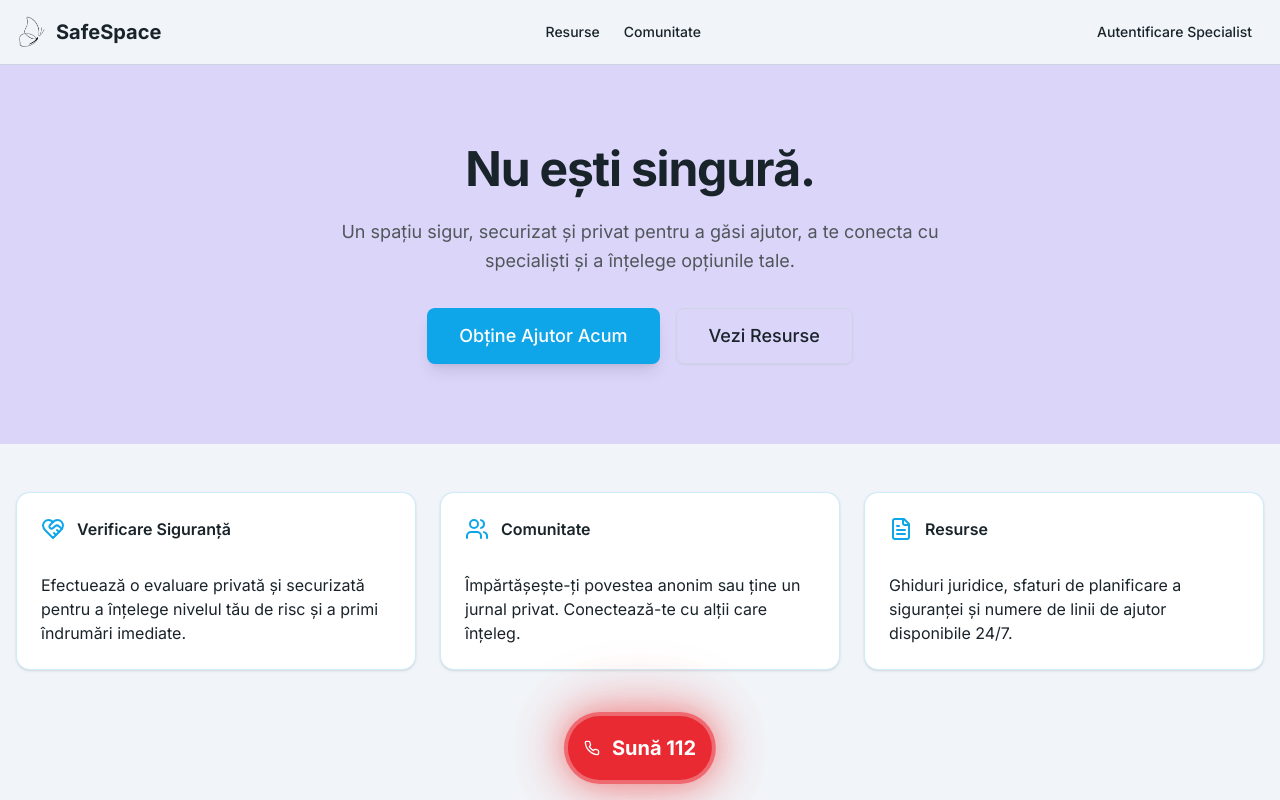
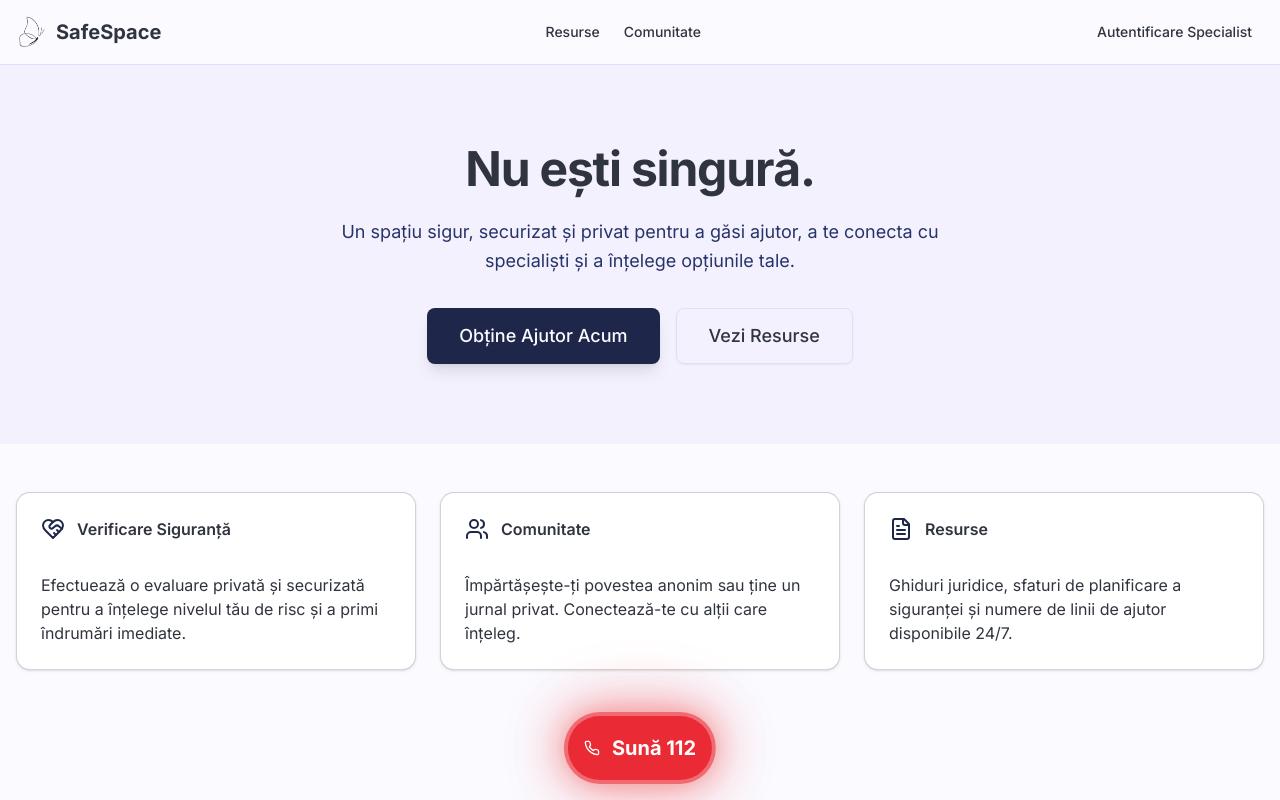
Before and after one commit to georgebrata/safe-space, a Next.js app: page / in a window 1280 px wide. Shown: the top 800 px of the page. Built offline with nearby package versions, Linux system fonts and the light colour scheme.

Commit message:
correct color scheme 👌

```diff
--- a/app/community/page.tsx
+++ b/app/community/page.tsx
@@ -43,7 +43,7 @@ export default function CommunityPage() {
     <div className="min-h-screen bg-background pb-20">
       <div className="container mx-auto max-w-2xl px-4 py-6 space-y-6">
         <div className="flex items-center justify-between">
-          <h1 className="text-2xl font-bold">Comunitate</h1>
+          <h1 className="text-2xl font-bold">{filter === "private" ? "Jurnal privat" : "Comunitate"}</h1>
           <div className="flex gap-2 bg-secondary/50 p-1 rounded-lg">
             <Button
               variant={filter === "all" ? "default" : "ghost"}
--- a/app/globals.css
+++ b/app/globals.css
@@ -14,39 +14,46 @@
   --slate-medium: #cbd5e1;
   --slate-dark: #475569;
 
-  --background: var(--slate-light);
-  --foreground: oklch(0.25 0.02 240);
+  /* New color scheme */
+  --jet-black: #30343f;
+  --ghost-white: #fafaff;
+  --periwinkle: #e4d9ff;
+  --twilight-indigo: #273469;
+  --space-indigo: #1e2749;
+
+  --background: var(--ghost-white);
+  --foreground: var(--jet-black);
   --card: oklch(1 0 0);
-  --card-foreground: oklch(0.25 0.02 240);
+  --card-foreground: var(--jet-black);
   --popover: oklch(1 0 0);
-  --popover-foreground: oklch(0.25 0.02 240);
-  --primary: var(--ocean-deep);
-  --primary-foreground: oklch(0.99 0 0);
-  --secondary: var(--lavender-dream);
-  --secondary-foreground: oklch(0.99 0 0);
-  --muted: var(--slate-medium);
-  --muted-foreground: oklch(0.45 0.01 240);
-  --accent: var(--warm-amber);
-  --accent-foreground: oklch(0.99 0 0);
+  --popover-foreground: var(--jet-black);
+  --primary: var(--space-indigo);
+  --primary-foreground: var(--ghost-white);
+  --secondary: var(--periwinkle);
+  --secondary-foreground: var(--space-indigo);
+  --muted: var(--periwinkle);
+  --muted-foreground: var(--twilight-indigo);
+  --accent: var(--twilight-indigo);
+  --accent-foreground: var(--ghost-white);
   --destructive: oklch(0.577 0.245 27.325);
-  --destructive-foreground: oklch(0.99 0 0);
-  --border: var(--slate-medium);
-  --input: var(--slate-medium);
-  --ring: var(--ocean-deep);
+  --destructive-foreground: var(--ghost-white);
+  --border: var(--periwinkle);
+  --input: var(--periwinkle);
+  --ring: var(--space-indigo);
   --chart-1: var(--ocean-deep);
   --chart-2: var(--lavender-dream);
   --chart-3: var(--warm-amber);
   --chart-4: var(--sage-green);
   --chart-5: var(--sky-blue);
   --radius: 0.625rem;
-  --sidebar: var(--slate-light);
-  --sidebar-foreground: oklch(0.25 0.02 240);
-  --sidebar-primary: var(--ocean-deep);
-  --sidebar-primary-foreground: oklch(0.99 0 0);
-  --sidebar-accent: var(--lavender-dream);
-  --sidebar-accent-foreground: oklch(0.99 0 0);
-  --sidebar-border: var(--slate-medium);
-  --sidebar-ring: var(--ocean-deep);
+  --sidebar: var(--ghost-white);
+  --sidebar-foreground: var(--jet-black);
+  --sidebar-primary: var(--space-indigo);
+  --sidebar-primary-foreground: var(--ghost-white);
+  --sidebar-accent: var(--periwinkle);
+  --sidebar-accent-foreground: var(--space-indigo);
+  --sidebar-border: var(--periwinkle);
+  --sidebar-ring: var(--space-indigo);
 }
 
 .dark {
@@ -60,38 +67,45 @@
   --slate-medium: oklch(0.25 0.01 240);
   --slate-dark: oklch(0.65 0.01 240);
 
-  --background: var(--slate-light);
-  --foreground: oklch(0.95 0.01 240);
-  --card: oklch(0.18 0.01 240);
-  --card-foreground: oklch(0.95 0.01 240);
-  --popover: oklch(0.18 0.01 240);
-  --popover-foreground: oklch(0.95 0.01 240);
-  --primary: var(--ocean-deep);
-  --primary-foreground: oklch(0.15 0.01 240);
-  --secondary: var(--lavender-dream);
-  --secondary-foreground: oklch(0.15 0.01 240);
-  --muted: var(--slate-medium);
-  --muted-foreground: oklch(0.65 0.01 240);
-  --accent: var(--warm-amber);
-  --accent-foreground: oklch(0.15 0.01 240);
+  /* Dark mode variants - new color scheme */
+  --jet-black: #1a1d24;
+  --ghost-white: #e8e8f0;
+  --periwinkle: #c4b0ff;
+  --twilight-indigo: #3d4a7a;
+  --space-indigo: #2a3a5c;
+
+  --background: var(--space-indigo);
+  --foreground: var(--ghost-white);
+  --card: var(--twilight-indigo);
+  --card-foreground: var(--ghost-white);
+  --popover: var(--twilight-indigo);
+  --popover-foreground: var(--ghost-white);
+  --primary: var(--periwinkle);
+  --primary-foreground: var(--space-indigo);
+  --secondary: var(--twilight-indigo);
+  --secondary-foreground: var(--ghost-white);
+  --muted: var(--twilight-indigo);
+  --muted-foreground: var(--periwinkle);
+  --accent: var(--periwinkle);
+  --accent-foreground: var(--space-indigo);
   --destructive: oklch(0.55 0.2 20);
-  --destructive-foreground: oklch(0.95 0.01 240);
-  --border: var(--slate-medium);
-  --input: var(--slate-medium);
-  --ring: var(--ocean-deep);
+  --destructive-foreground: var(--ghost-white);
+  --border: var(--twilight-indigo);
+  --input: var(--twilight-indigo);
+  --ring: var(--periwinkle);
   --chart-1: var(--ocean-deep);
   --chart-2: var(--lavender-dream);
   --chart-3: var(--warm-amber);
   --chart-4: var(--sage-green);
   --chart-5: var(--sky-blue);
-  --sidebar: var(--slate-light);
-  --sidebar-foreground: oklch(0.95 0.01 240);
-  --sidebar-primary: var(--ocean-deep);
-  --sidebar-primary-foreground: oklch(0.15 0.01 240);
-  --sidebar-accent: var(--lavender-dream);
-  --sidebar-accent-foreground: oklch(0.15 0.01 240);
-  --sidebar-border: var(--slate-medium);
-  --sidebar-ring: var(--ocean-deep);
+  --sidebar: var(--space-indigo);
+  --sidebar-foreground: var(--ghost-white);
+  --sidebar-primary: var(--periwinkle);
+  --sidebar-primary-foreground: var(--space-indigo);
+  --sidebar-accent: var(--twilight-indigo);
+  --sidebar-accent-foreground: var(--ghost-white);
+  --sidebar-border: var(--twilight-indigo);
+  --sidebar-ring: var(--periwinkle);
 }
 
 @theme inline {
@@ -105,6 +119,11 @@
   --color-slate-light: var(--slate-light);
   --color-slate-medium: var(--slate-medium);
   --color-slate-dark: var(--slate-dark);
+  --color-jet-black: var(--jet-black);
+  --color-ghost-white: var(--ghost-white);
+  --color-periwinkle: var(--periwinkle);
+  --color-twilight-indigo: var(--twilight-indigo);
+  --color-space-indigo: var(--space-indigo);
   --color-background: var(--background);
   --color-foreground: var(--foreground);
   --color-card: var(--card);
--- a/app/page.tsx
+++ b/app/page.tsx
@@ -9,10 +9,10 @@ export default function Home() {
       {/* Navbar */}
       <header className="border-b bg-background sticky top-0 z-40">
         <div className="container mx-auto px-4 h-16 flex items-center justify-between">
-          <div className="flex items-center gap-2 text-dark font-bold text-xl">
+          <a href="/" className="flex items-center gap-2 text-dark font-bold text-xl">
             <img src="./logo.png" alt="SafeSpace" className="h-8 w-8" />
             <span>SafeSpace</span>
-          </div>
+          </a>
           <nav className="hidden md:flex gap-6">
             <Link href="/resources" className="text-sm font-medium hover:text-primary">
               Resurse
--- a/app/risk-form/page.tsx
+++ b/app/risk-form/page.tsx
@@ -68,7 +68,7 @@ export default function RiskFormPage() {
               <Button
                 key={idx}
                 variant="outline"
-                className="w-full justify-start text-left h-auto py-4 px-6 text-lg hover:border-primary hover:bg-primary/5 bg-transparent"
+                className="w-full justify-start text-left h-auto py-4 px-6 text-lg hover:border-primary bg-transparent"
                 onClick={() => handleOptionSelect(option.score)}
               >
                 {option.label}
--- a/app/support-flow/page.tsx
+++ b/app/support-flow/page.tsx
@@ -21,7 +21,7 @@ export default function SupportFlowPage() {
           <CardHeader>
             <CardTitle className="flex items-center gap-3 text-2xl">
               <ShieldAlert className={`h-8 w-8 ${riskLevel === "critical" ? "text-destructive" : "text-primary"}`} />
-              Recomandăm să vorbești cu un specialist
+              Recomandăm să vorbești cu un specialist juridic
             </CardTitle>
           </CardHeader>
           <CardContent className="space-y-4">
@@ -40,7 +40,7 @@ export default function SupportFlowPage() {
               </div>
               <div className="flex items-center gap-2 text-sm font-medium text-muted-foreground">
                 <UserCheck className="h-4 w-4" />
-                Așteptăm atribuirea specialistului...
+                Așteptăm atribuirea avocatului ...
               </div>
             </div>
           </CardContent>
--- a/components/layout/footer.tsx
+++ b/components/layout/footer.tsx
@@ -51,10 +51,10 @@ export const Footer = () => {
         <div className="grid grid-cols-1 md:grid-cols-4 gap-8 mb-8">
           {/* Logo and Description */}
           <div className="md:col-span-2">
-            <div className="flex items-center gap-2 mb-4">
+            <a href="/" className="flex items-center gap-2 mb-4">
               <img src="/logo.png" alt="SafeSpace" className="h-8 w-8" />
               <span className="text-xl font-bold text-dark">SafeSpace</span>
-            </div>
+            </a>
             <p className="text-muted-foreground text-sm max-w-md leading-relaxed">
               Un spațiu sigur, securizat și privat pentru suport în caz de violență domestică. Găsește ajutor, conectează-te cu specialiști și accesează resurse verificate 24/7.
             </p>
```
